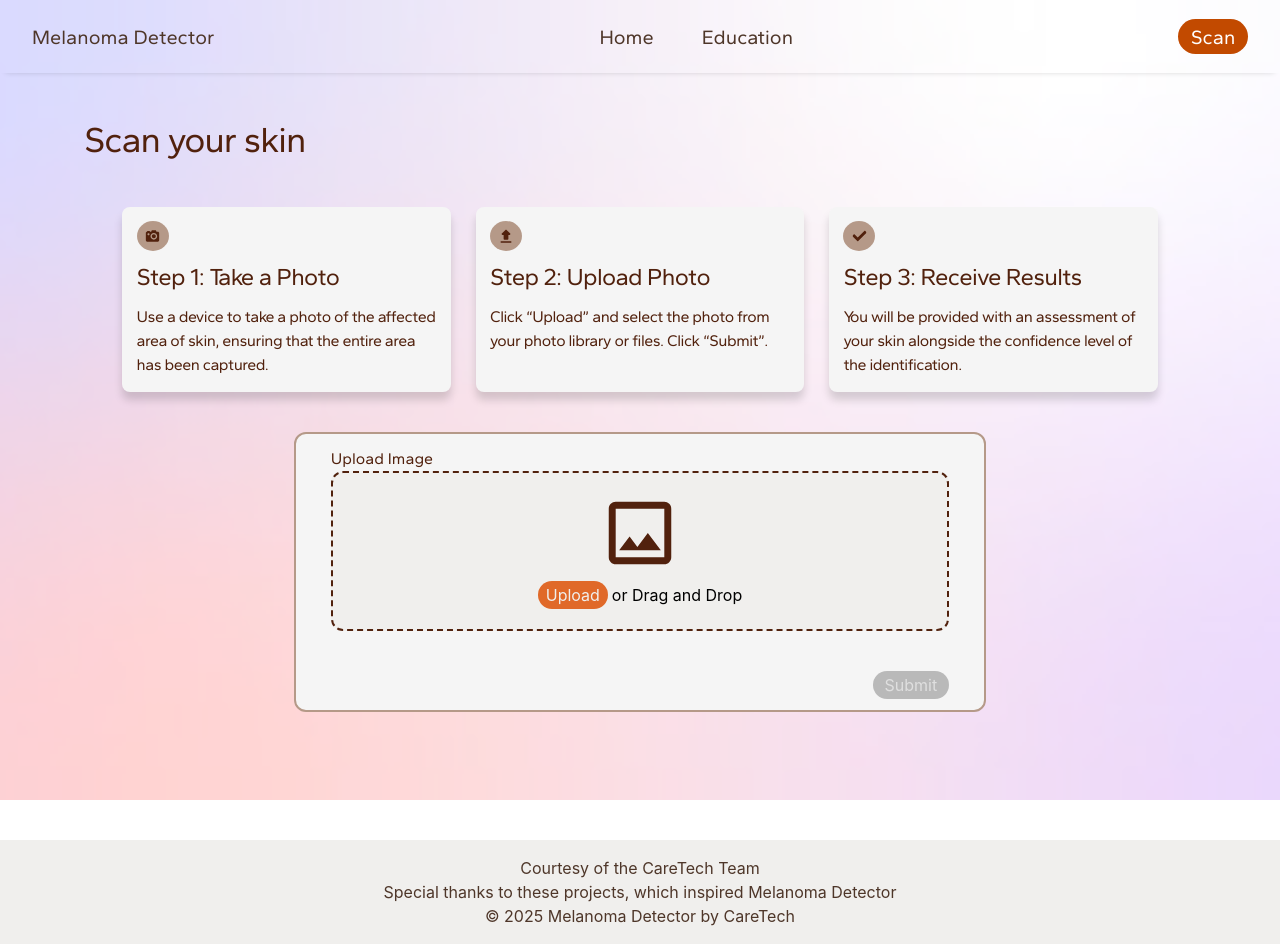
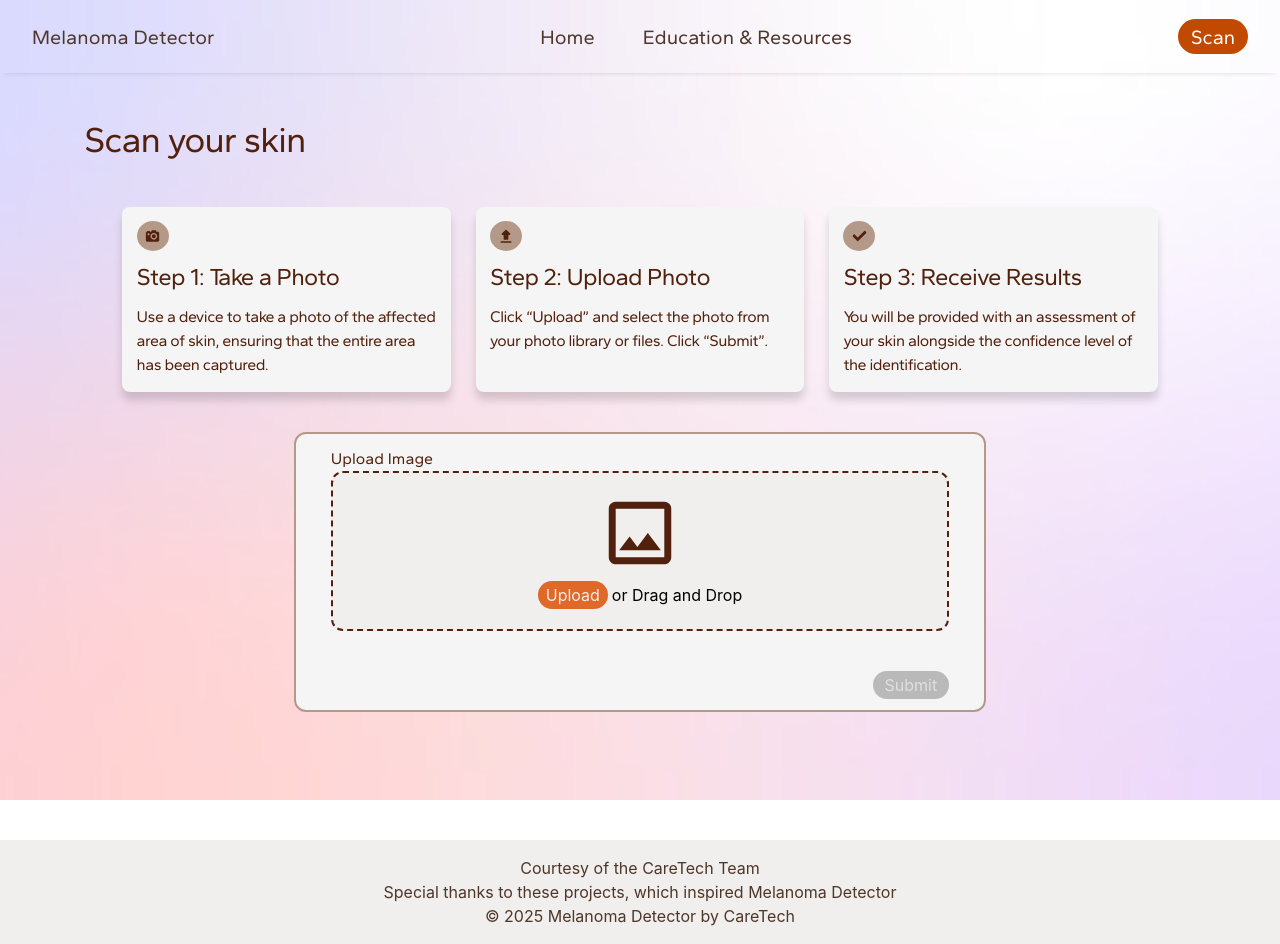
Before and after one commit to CareTech-at-UCI/melanoma-project, a React (Create React App) app in the folder frontend/: page /scan in a window 1280 px wide. Built offline with nearby package versions, Linux system fonts and the light colour scheme.

Commit message:
changed name, education -> education & resources

```diff
--- a/frontend/src/components/navbar/navbar.jsx
+++ b/frontend/src/components/navbar/navbar.jsx
@@ -51,7 +51,7 @@ export const Navbar = () => {
               Credits
             </a> */}
             <a href="/educational" className="text-main-brown">
-              Education
+              Education & Resources
             </a>
           </div>
 
```
